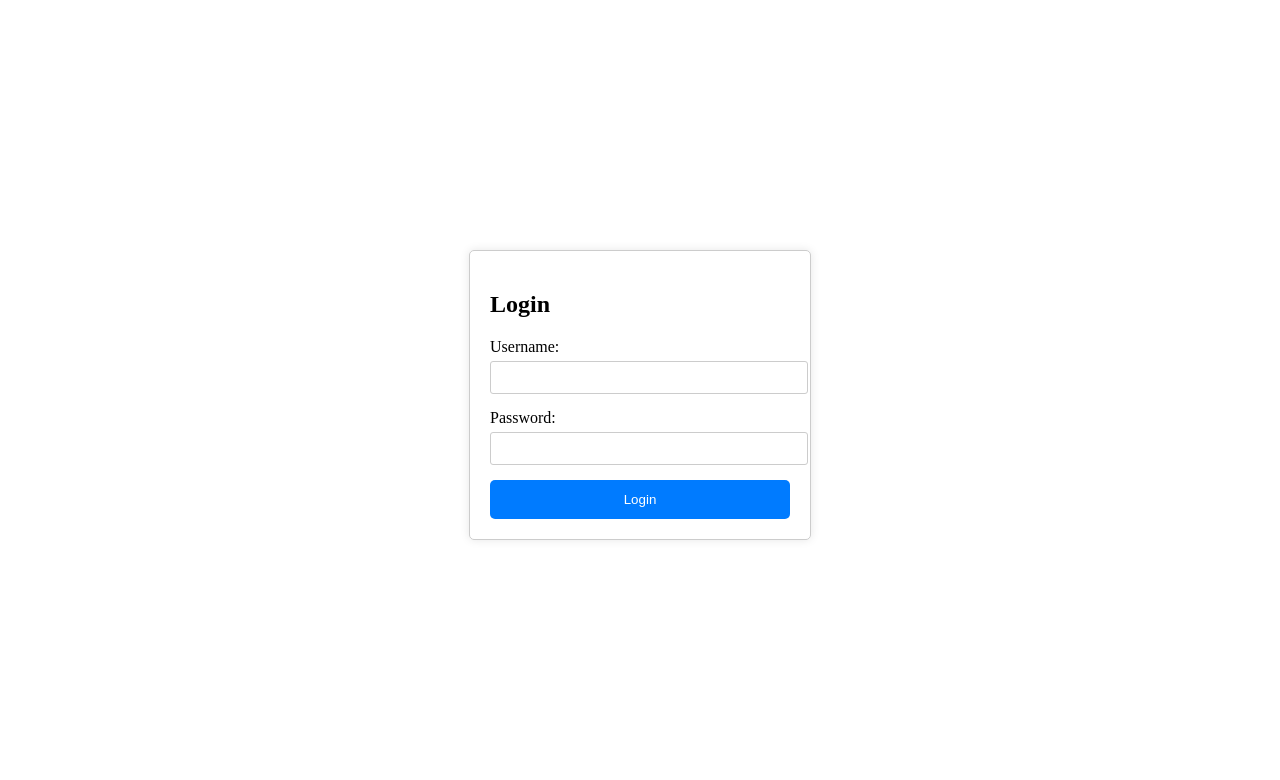
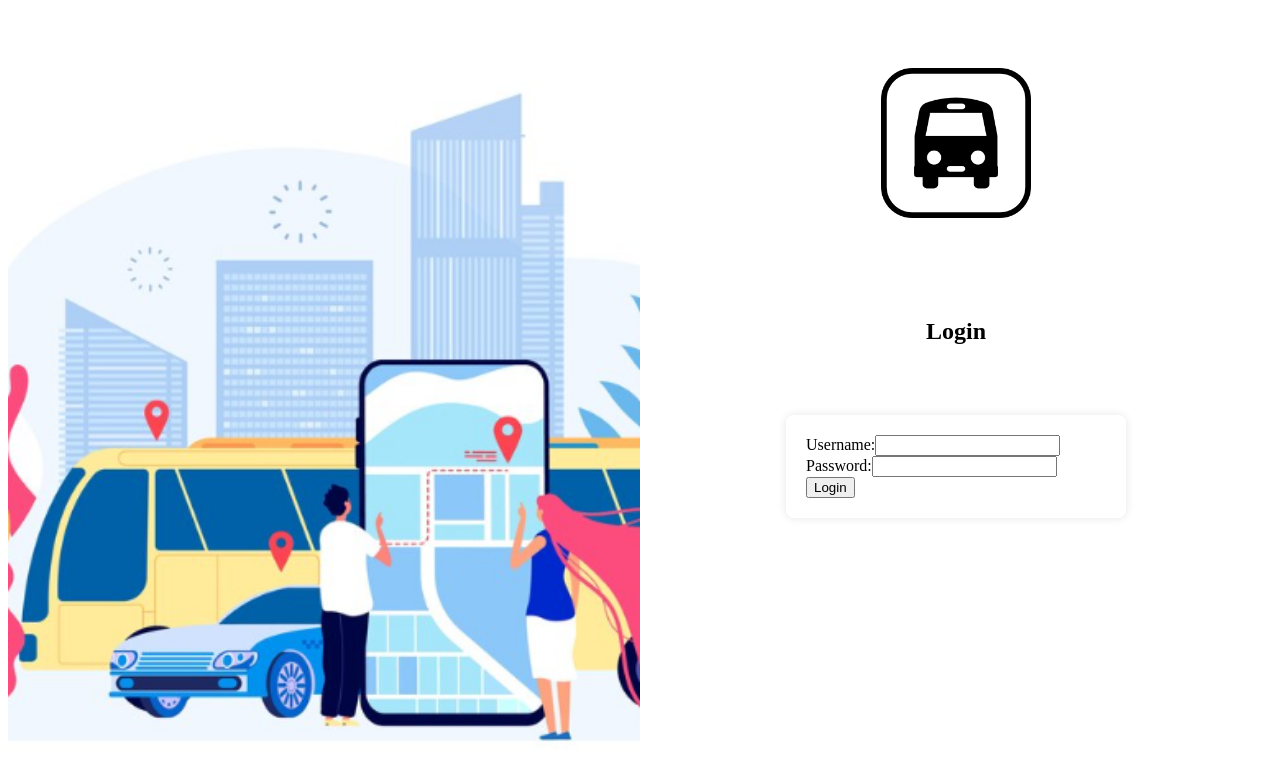
Before and after one commit to DiasEllen26/web-rotafacil, a React (Vite) app: page /login in a window 1280 px wide. Shown: the top 780 px of the page. Built offline with nearby package versions, Linux system fonts and the light colour scheme.

Commit message:
Implementando visual da tela de login

```diff
--- a/src/pages/Login.tsx
+++ b/src/pages/Login.tsx
@@ -1,94 +1,98 @@
 
-import { FormEvent } from 'react';
+import { FormEvent, useRef } from 'react';
 import styled from 'styled-components';
 
-// Estilos utilizando styled-components
 const LoginContainer = styled.div`
-    max-width: 300px;
-    margin: 0 auto;
-    margin-top: 250px;
-    padding: 20px;
-    border: 1px solid #ccc;
-    border-radius: 5px;
-    box-shadow: 0 0 10px rgba(0, 0, 0, 0.1);
+    display: flex;
+    height: 100vh;
 `;
 
-const Form = styled.form`
+const LeftSection = styled.div`
+    flex: 1;
+    position: relative;
+`;
+
+const BackgroundImage = styled.img`
+    width: 100%;
+    height: 100%;
+    object-fit: cover;
+`;
+
+const RightSection = styled.div`
+    flex: 1;
     display: flex;
     flex-direction: column;
-
-    div {
-        margin-bottom: 15px;
-
-        label {
-            margin-bottom: 5px;
-            display: block;
-        }
-
-        input {
-            padding: 8px;
-            border-radius: 3px;
-            border: 1px solid #ccc;
-            width: 100%;
-        }
-    }
-
-    button {
-        padding: 12px;
-        border: none;
-        border-radius: 5px;
-        background-color: #007bff;
-        color: white;
-        cursor: pointer;
-        transition: background-color 0.3s;
-        width: 100%; /* Definindo a largura do botão como 100% */
-
-        &:hover {
-            background-color: #0056b3;
-        }
-    }
+    align-items: center;
+    justify-content: center;
+    position: relative;
 `;
 
+const LoginLogo = styled.img`
+    width: 150px;
+    height: 150px;
+    position: absolute;
+    top: 60px;
+`;
+
+const FormContainer = styled.div`
+    background-color: white;
+    padding: 20px;
+    border-radius: 8px;
+    box-shadow: 0 0 10px rgba(0, 0, 0, 0.1);
+    margin-top: 50px;
+    width: 300px;
+`;
+export function Login() {
+	const usernameRef = useRef<HTMLInputElement>(null);
+	const passwordRef = useRef<HTMLInputElement>(null);
+
+	const handleLogin = (event: FormEvent<HTMLFormElement>) => {
+			event.preventDefault();
+
+			if (usernameRef.current && passwordRef.current) {
+					const login = usernameRef.current.value;
+					const senha = passwordRef.current.value;
 
 
-
-export function Login() {
-
-    const handleLogin = (event: FormEvent<HTMLFormElement>) => {
-        event.preventDefault();
-        const target = event.target as any
-        const login = target.elements.login.value
-        const senha = target.elements.senha.value
-
-        // Adicione aqui a lógica para autenticar o usuário com as credenciais inseridas
-    };
-
+			}
+		};
     return (
         <div>
             <LoginContainer>
+
+						<LeftSection>
+                <BackgroundImage src="../src/images/img-login.png" alt="Imagem" />
+            </LeftSection>
+
+						<RightSection>
+                <LoginLogo src="../src/images/logo-login.png" alt="Logo" />
+
                 <h2>Login</h2>
-                <Form onSubmit={handleLogin}>
-                    <div>
+                <FormContainer onSubmit={handleLogin}>
+                    <div className='users'>
                         <label htmlFor="username">Username:</label>
                         <input
                             name='login'
                             type="text"
                             id="username"
+														ref={usernameRef}
 
                         />
                     </div>
-                    <div>
+                    <div className='users'>
                         <label htmlFor="password">Password:</label>
                         <input
                             name='senha'
                             type="password"
                             id="password"
+														ref={passwordRef}
                         />
                     </div>
                     <button type="submit" >
                         Login
                     </button>
-                </Form>
+                </FormContainer>
+								</RightSection>
             </LoginContainer>
         </div>
     );
```
Also changed, not shown: src/images/img-login.png (added), src/images/logo-login.png (added).
